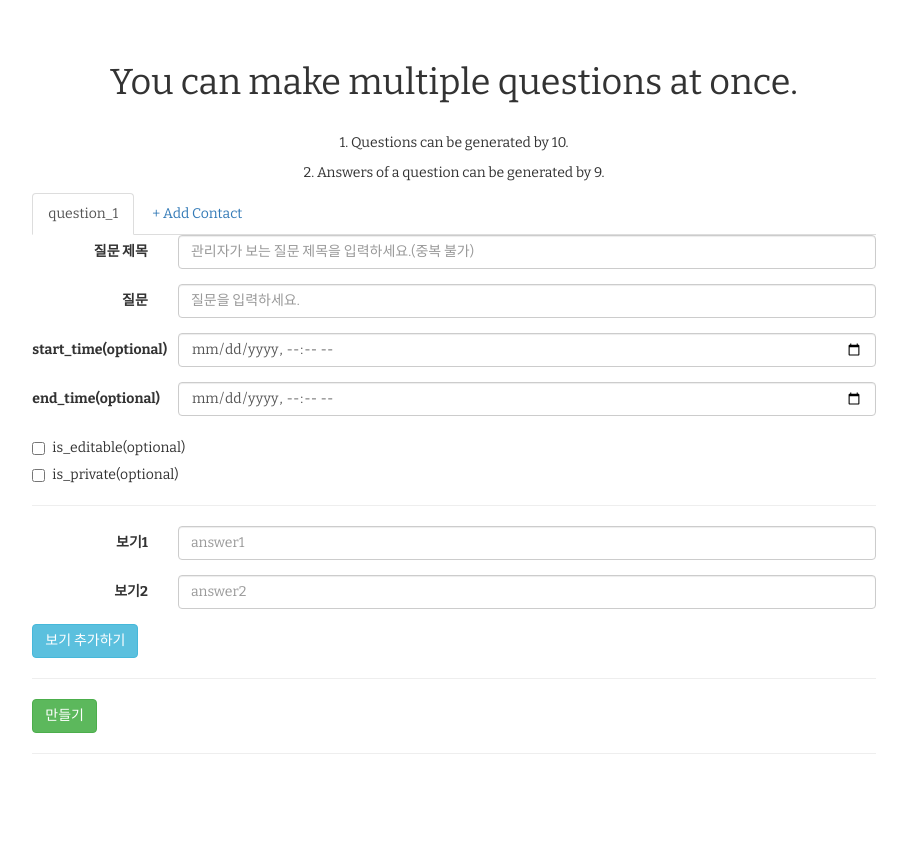
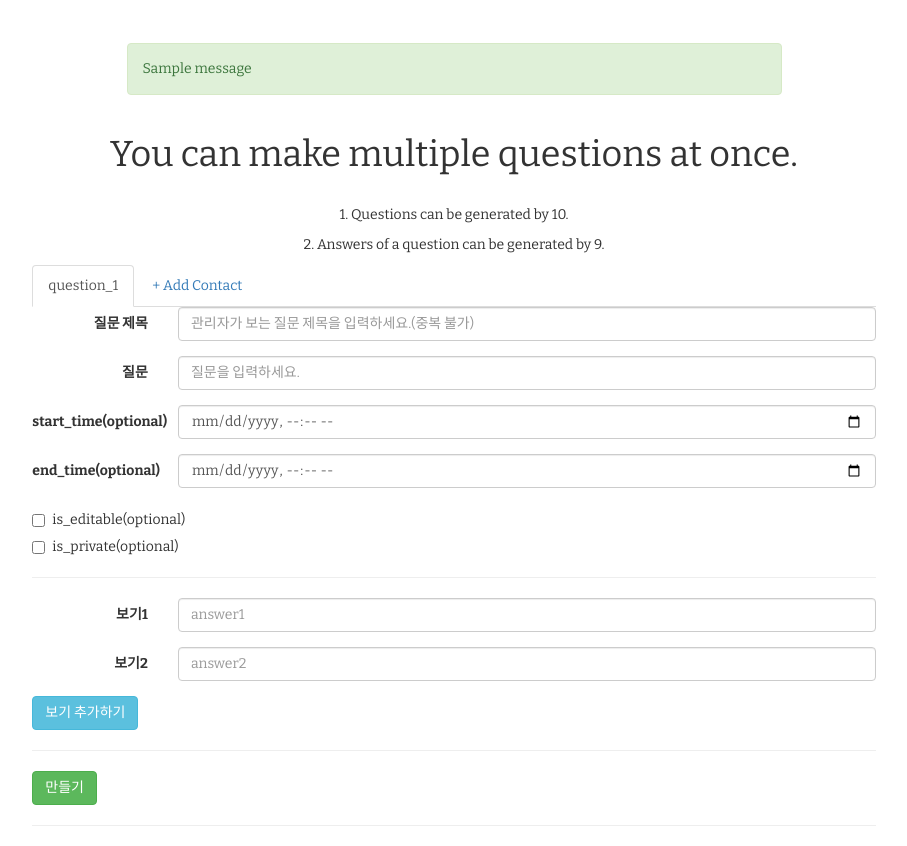
Before and after one commit to MyeongKim/QuesCheetah, a Django app: a page that uses main/templates/main/base.html in a window 1280 px wide. Shown: the part 57-903 px from the top of the page, without its empty margins (186-1093 px from the left). Before the commit the page ends 811 px from the top, so only its background shows below. Run offline with Django 3.2, Linux system fonts and the light colour scheme; tables that the repository leaves empty hold one stand-in row (values such as "Sample post"); one stand-in notice (Sample message) is shown; some libraries are stand-ins or nearby versions.

Commit message:
ADD - django message framework added, useless comment removed.

```diff
--- a/QuesCheetah/static/css/common.css
+++ b/QuesCheetah/static/css/common.css
@@ -8,8 +8,8 @@ h1{
     margin-bottom: 30px;
 }
 
-.block-content-wrapper{
-    margin-top: 100px;
+.navbar-back{
+    margin-bottom: 100px;
 }
 
 .navbar{
--- a/QuesCheetah/static/js/quescheetah-sdk-0.1.0.js
+++ b/QuesCheetah/static/js/quescheetah-sdk-0.1.0.js
@@ -111,9 +111,13 @@ QuesCheetah.prototype.doPost = function (url, post_body, success, errorCallback)
         dataType: 'json',
         data : JSON.stringify(post_body),
         success : function(json){
-            console.log(json);
             if(success){
                 success(json);
+            }
+            if(json.error){
+                if(errorCallback){
+                    errorCallback()
+                }
             }
         },
         error : function(xhr, errmsg, err){
--- a/main/templates/main/base.html
+++ b/main/templates/main/base.html
@@ -13,6 +13,13 @@
 </head>
 <body>
     {% include "main/pages/nav.html" %}
+    {% if messages %}
+        <div class="messages row">
+            {% for message in messages %}
+            <div{% if message.tags %} class="alert alert-{{ message.tags }} col-sm-6 col-sm-offset-3"{% endif %}>{{ message }}</div>
+            {% endfor %}
+        </div>
+    {% endif %}
     {% block jumbotron %}{% endblock %}
 
     <div class="block-content-wrapper">
--- a/main/templates/main/pages/nav.html
+++ b/main/templates/main/pages/nav.html
@@ -1,3 +1,4 @@
+<div class="navbar-back"></div>
 <nav class="navbar navbar-default navbar-fixed-top">
     <div class="container">
         <div class="navbar-header">
--- a/vote/views.py
+++ b/vote/views.py
@@ -16,23 +16,17 @@ from vote.models import Question, Answer, UserAnswer, Url, MultiQuestion
 
 
 def select_question(request, api_key):
-    q_api_key = single_question = None
-
     context = {
         'api_key': api_key
     }
     try:
         q_api_key = ApiKey.objects.get(key=api_key)
-        single_question = Question.objects.filter(api_key=q_api_key, multi_question=None, is_removed=False)
-        if not single_question:
-            pass
     except ObjectDoesNotExist:
-        desc = 'The Question does not exist in followed api key.'
-        return error_return(desc)
+        messages.add_message(request, messages.ERROR, 'This api_key is not valid.')
+        return redirect('main:user_mypage', request.user.id)
 
+    single_question = Question.objects.filter(api_key=q_api_key, multi_question=None, is_removed=False)
     m = MultiQuestion.objects.filter(api_key=q_api_key, is_removed=False)
-
-    # answers = Answer.objects.filter(question=single_question)
     context.update({'multi_question': m, 'single_question': single_question})
 
     return render(request, 'vote/pages/question_select.html', context)
@@ -40,7 +34,7 @@ def select_question(request, api_key):
 
 def new(request, api_key):
     context = {
-        'api_key' : api_key
+        'api_key': api_key
     }
 
     return render(request, 'vote/pages/new.html', context)
@@ -66,15 +60,11 @@ def get_vote(request, api_key, question_title):
     try:
         response_json = urllib.request.urlopen(req, data=data).read()
         response_json = json.loads(response_json.decode('utf-8'))
-    except HTTPError as e:
-        content = e.read()
-        return HttpResponse(content)
+    except HTTPError:
+        messages.add_message(request, messages.ERROR, 'Fail to get data.')
+        return redirect('main:user_mypage', request.user.id)
 
     question_json_response = response_json
-    # context.update({
-    #     # 'question': json.loads(question_json_response['question'])[0]
-    #
-    # })
     context.update(question_json_response)
     '''
     2. request to get_answer rest api
@@ -91,14 +81,11 @@ def get_vote(request, api_key, question_title):
     try:
         response_json = urllib.request.urlopen(req, data=data).read()
         response_json = json.loads(response_json.decode('utf-8'))
-    except HTTPError as e:
-        content = e.read()
-        return HttpResponse(content)
+    except HTTPError:
+        messages.add_message(request, messages.ERROR, 'Fail to get data.')
+        return redirect('main:user_mypage', request.user.id)
 
     answer_json_response = response_json
-    # context.update({
-    #     'answers': answer_json_response['answers']
-    # })
     context.update(answer_json_response)
 
     return render(request, 'vote/pages/action.html', context)
@@ -117,7 +104,8 @@ def get_multiple_vote(request, api_key, group_name):
         m = MultiQuestion.objects.get(api_key=a, group_name=group_name, is_removed=False)
     except ObjectDoesNotExist:
         desc = 'The MultiQuestion does not exist in followed api key.'
-        return error_return(desc)
+        messages.add_message(request, messages.ERROR, desc)
+        return redirect('main:user_mypage', request.user.id)
 
     for index, q in enumerate(m.question_elements.all()):
         '''
@@ -135,9 +123,13 @@ def get_multiple_vote(request, api_key, group_name):
         try:
             response_json = urllib.request.urlopen(req, data=data).read()
             response_json = json.loads(response_json.decode('utf-8'))
-        except HTTPError as e:
-            content = e.read()
-            return HttpResponse(content)
+
+        # except HTTPError as e:
+        #     content = e.read()
+        #     return HttpResponse(content)
+        except HTTPError:
+            messages.add_message(request, messages.ERROR, 'Fail to get data.')
+            return redirect('main:user_mypage', request.user.id)
 
         question_json_response = response_json
         questions[index] = question_json_response
@@ -157,9 +149,9 @@ def get_multiple_vote(request, api_key, group_name):
         try:
             response_json = urllib.request.urlopen(req, data=data).read()
             response_json = json.loads(response_json.decode('utf-8'))
-        except HTTPError as e:
-            content = e.read()
-            return HttpResponse(content)
+        except HTTPError:
+            messages.add_message(request, messages.ERROR, 'Fail to get data.')
+            return redirect('main:user_mypage', request.user.id)
 
         answer_json_response = response_json
         answers[index] = answer_json_response['answers']
@@ -178,16 +170,6 @@ def dashboard(request, api_key, question_id):
     context = {
         'api_key': api_key
     }
-    #
-    # '''
-    # request to simple_view_answer rest api
-    # '''
-    # url = 'http://localhost:8000/vote/answer/view/simple'
-    # param = {
-    #     'api_key': api_key,
-    #     'question_id': question_id
-    # }
-
     '''
     request to full_view_answer rest api
     '''
@@ -203,12 +185,11 @@ def dashboard(request, api_key, question_id):
     try:
         response_json = urllib.request.urlopen(req, data=data).read()
         response_json = json.loads(response_json.decode('utf-8'))
-    except HTTPError as e:
-        content = e.read()
-        return HttpResponse(content)
+    except HTTPError:
+            messages.add_message(request, messages.ERROR, 'Fail to get data.')
+            return redirect('main:user_mypage', request.user.id)
 
     context.update(response_json)
-    print(response_json)
     return render(request, 'vote/pages/dashboard.html', context)
 
 
@@ -222,7 +203,8 @@ def multiple_dashboard(request, api_key, group_name):
         m = MultiQuestion.objects.get(api_key=a, group_name=group_name, is_removed=False)
     except ObjectDoesNotExist:
         desc = 'The MultiQuestion does not exist in followed api key.'
-        return error_return(desc)
+        messages.add_message(request, messages.ERROR, desc)
+        return redirect('main:user_mypage', request.user.id)
 
     questions = m.question_elements.all()
     length = questions.count()
@@ -262,8 +244,8 @@ def match_domain(request):
     a = ApiKey.objects.get(key=api_key)
     try:
         d = Domain.objects.filter(domain=request_domain, api_key=a)
-    except:
-        pass
+    except ObjectDoesNotExist:
+        return False
 
     if d.count() == 0:
         return False
```
Also changed, not shown: main/templates/main/pages/index.html (+0 -8 lines), main/views.py (+7 -35 lines), requirements.txt (added, +13 -0 lines).
